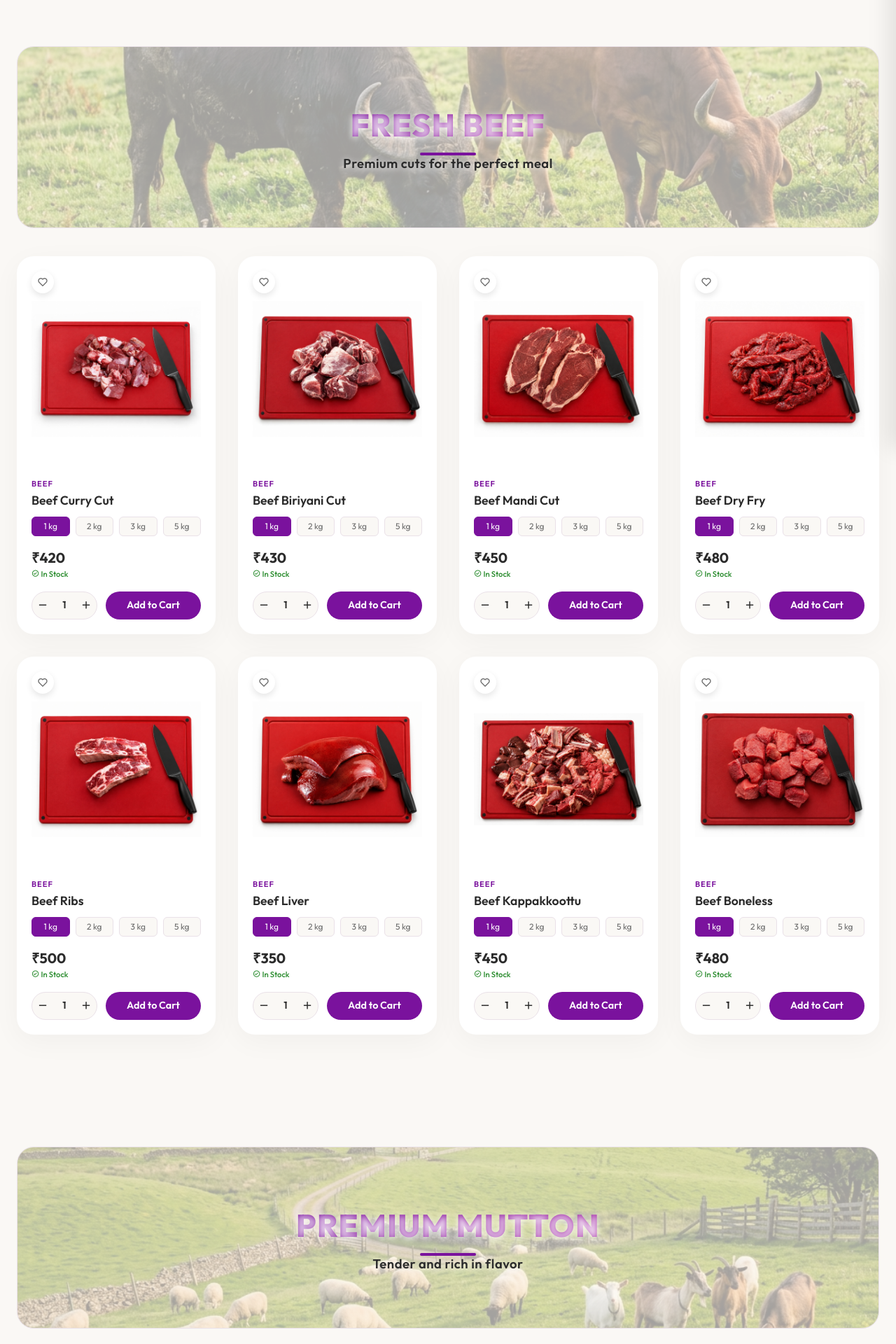
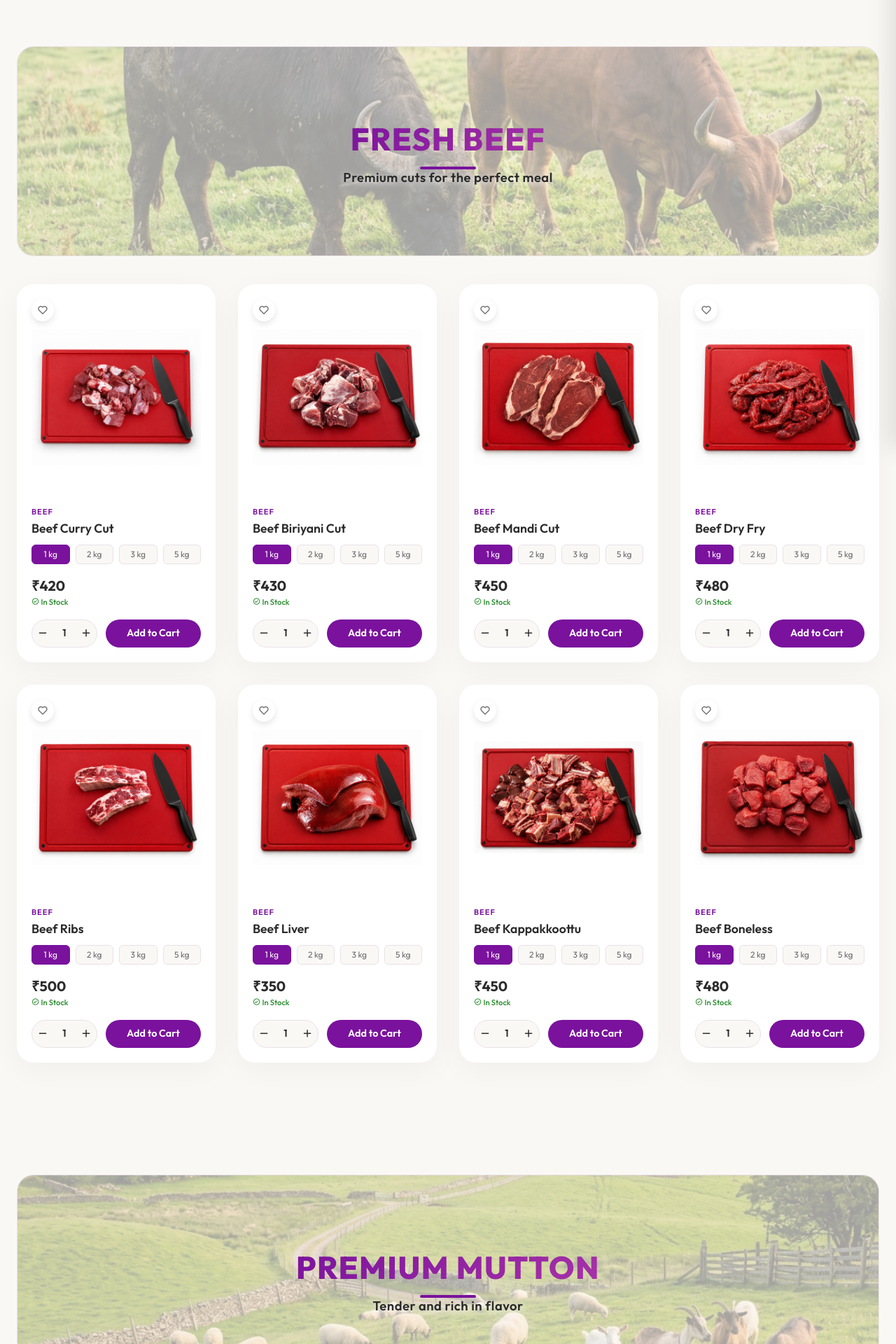
Before and after one commit to amjad20068/mulberry-fresh.com, a Next.js app: page / in a window 1280 px wide. Shown: the part 160-2080 px from the top of the page at 70% size. Built offline with nearby package versions, Linux system fonts and the light colour scheme.

Commit message:
Updated project

```diff
--- a/src/app/globals.css
+++ b/src/app/globals.css
@@ -1010,7 +1010,7 @@ body {
     }
 
     .main-content {
-        padding-top: 206px;
+        padding-top: 230px;
         min-height: 80vh;
     }
 
@@ -1078,3 +1078,11 @@ body {
         font-size: 1.1rem;
     }
 }
+/* iOS Safari aggressive fix for missing gradient text */
+@supports (-webkit-touch-callout: none) {
+    .section-header h2 {
+        background: none !important;
+        -webkit-text-fill-color: var(--primary-purple) !important;
+        color: var(--primary-purple) !important;
+    }
+}
--- a/src/app/page.tsx
+++ b/src/app/page.tsx
@@ -69,7 +69,7 @@ export default function Home() {
             flexDirection: 'column',
             justifyContent: 'center',
             alignItems: 'center',
-            minHeight: '260px'
+            minHeight: '300px'
           }}>
             <div style={{
               position: 'absolute',
@@ -80,9 +80,9 @@ export default function Home() {
               opacity: 0.35,
               zIndex: 0
             }}></div>
-            <div style={{ position: 'relative', zIndex: 1, textShadow: '0 2px 10px rgba(255,255,255,0.9)', padding: '10px' }}>
+            <div style={{ position: 'relative', zIndex: 1, padding: '10px' }}>
               <h2 style={{ marginBottom: '8px', zIndex: 1 }}>Fresh Beef</h2>
-              <p style={{ fontWeight: 600, color: 'var(--text-main)', margin: 0, zIndex: 1 }}>Premium cuts for the perfect meal</p>
+              <p style={{ fontWeight: 600, color: 'var(--text-main)', margin: 0, zIndex: 1, textShadow: '0 2px 10px rgba(255,255,255,0.9)' }}>Premium cuts for the perfect meal</p>
             </div>
           </div>
           <div className="product-grid" id="beef-grid">
@@ -103,7 +103,7 @@ export default function Home() {
             flexDirection: 'column',
             justifyContent: 'center',
             alignItems: 'center',
-            minHeight: '260px'
+            minHeight: '300px'
           }}>
             <div style={{
               position: 'absolute',
@@ -114,9 +114,9 @@ export default function Home() {
               opacity: 0.35,
               zIndex: 0
             }}></div>
-            <div style={{ position: 'relative', zIndex: 1, textShadow: '0 2px 10px rgba(255,255,255,0.9)', padding: '10px' }}>
+            <div style={{ position: 'relative', zIndex: 1, padding: '10px' }}>
               <h2 style={{ marginBottom: '8px', zIndex: 1 }}>Premium Mutton</h2>
-              <p style={{ fontWeight: 600, color: 'var(--text-main)', margin: 0, zIndex: 1 }}>Tender and rich in flavor</p>
+              <p style={{ fontWeight: 600, color: 'var(--text-main)', margin: 0, zIndex: 1, textShadow: '0 2px 10px rgba(255,255,255,0.9)' }}>Tender and rich in flavor</p>
             </div>
           </div>
           <div className="product-grid" id="mutton-grid">
@@ -137,7 +137,7 @@ export default function Home() {
             flexDirection: 'column',
             justifyContent: 'center',
             alignItems: 'center',
-            minHeight: '260px'
+            minHeight: '300px'
           }}>
             <div style={{
               position: 'absolute',
@@ -148,9 +148,9 @@ export default function Home() {
               opacity: 0.35,
               zIndex: 0
             }}></div>
-            <div style={{ position: 'relative', zIndex: 1, textShadow: '0 2px 10px rgba(255,255,255,0.9)', padding: '10px' }}>
+            <div style={{ position: 'relative', zIndex: 1, padding: '10px' }}>
               <h2 style={{ marginBottom: '8px', zIndex: 1 }}>Farm Fresh Chicken</h2>
-              <p style={{ fontWeight: 600, color: 'var(--text-main)', margin: 0, zIndex: 1 }}>Hygienically processed and packed</p>
+              <p style={{ fontWeight: 600, color: 'var(--text-main)', margin: 0, zIndex: 1, textShadow: '0 2px 10px rgba(255,255,255,0.9)' }}>Hygienically processed and packed</p>
             </div>
           </div>
           <div className="product-grid" id="chicken-grid">
```
